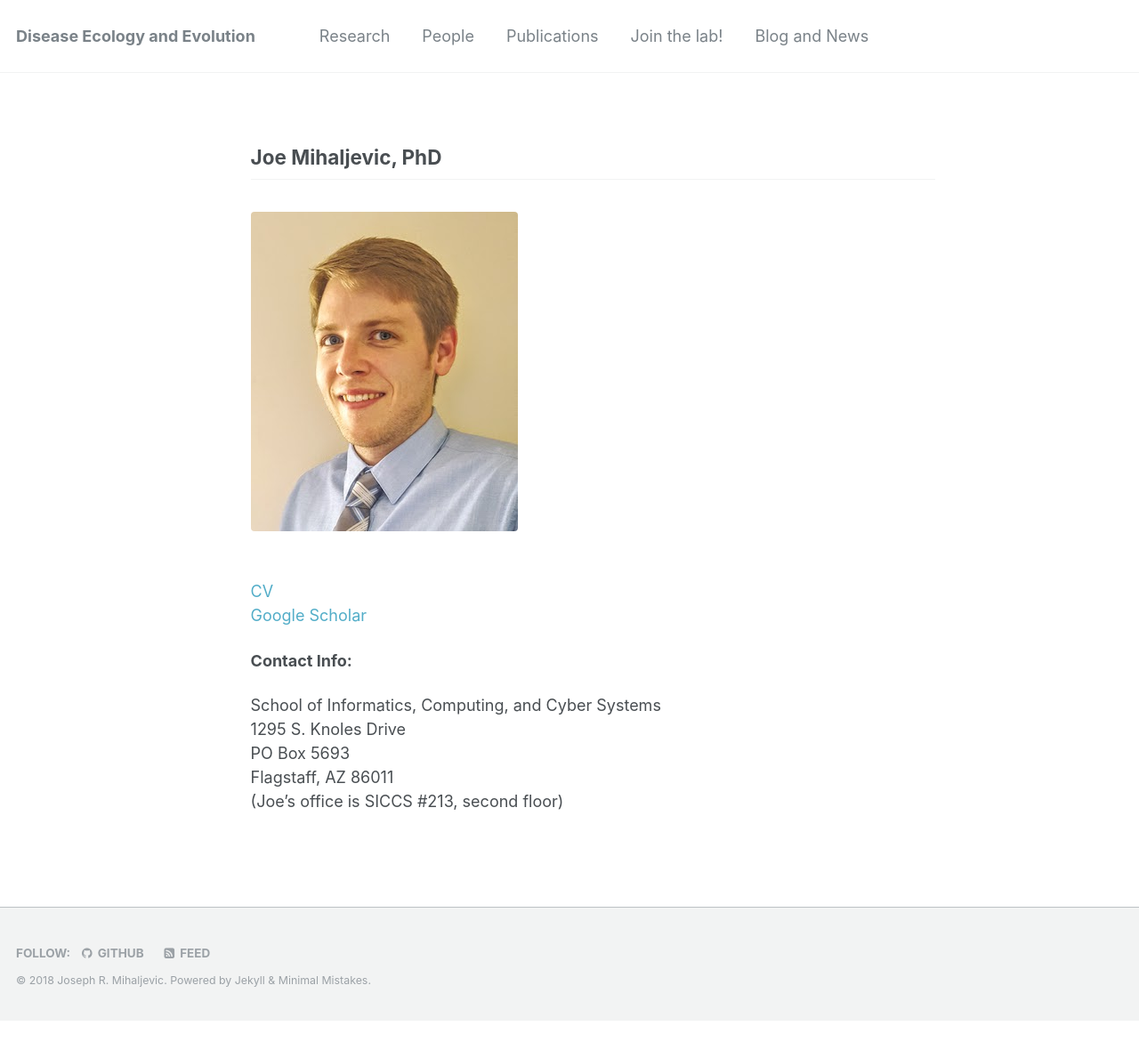
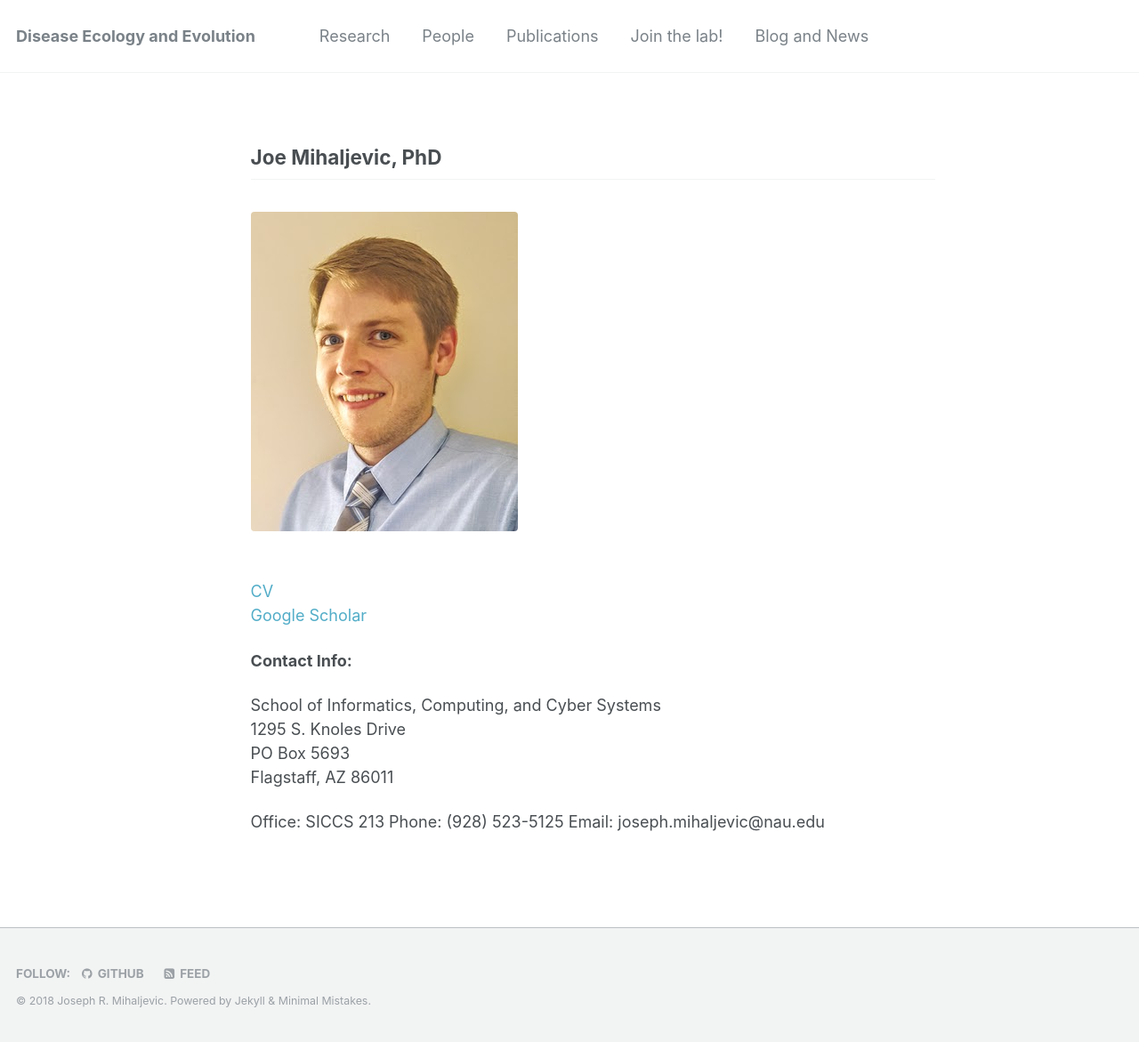
Before and after one commit to jrmihalj/jrmihalj.github.io, a Jekyll site: the page built from _pages/people.md, in a window 1280 px wide. Shown: the whole page at 89% size. Built offline with Jekyll 4.4.1, drawn with Linux system fonts in a browser that asks for light colours; our own code applies the rules of GitHub Pages for plain Markdown files; before the commit the page ends 1147 px from its top, so only the background shows below that.

Commit message:
update contact info, edits

```diff
--- a/_pages/people.md
+++ b/_pages/people.md
@@ -19,4 +19,7 @@ School of Informatics, Computing, and Cyber Systems
 1295 S. Knoles Drive
 PO Box 5693
 Flagstaff, AZ 86011
-(Joe's office is SICCS #213, second floor)
+
+Office: SICCS 213
+Phone: (928) 523-5125
+Email: joseph.mihaljevic@nau.edu
```
Also changed, not shown: _pages/hpdiversity.md (+1 -1 lines), _pages/prospective.md (+1 -1 lines).
